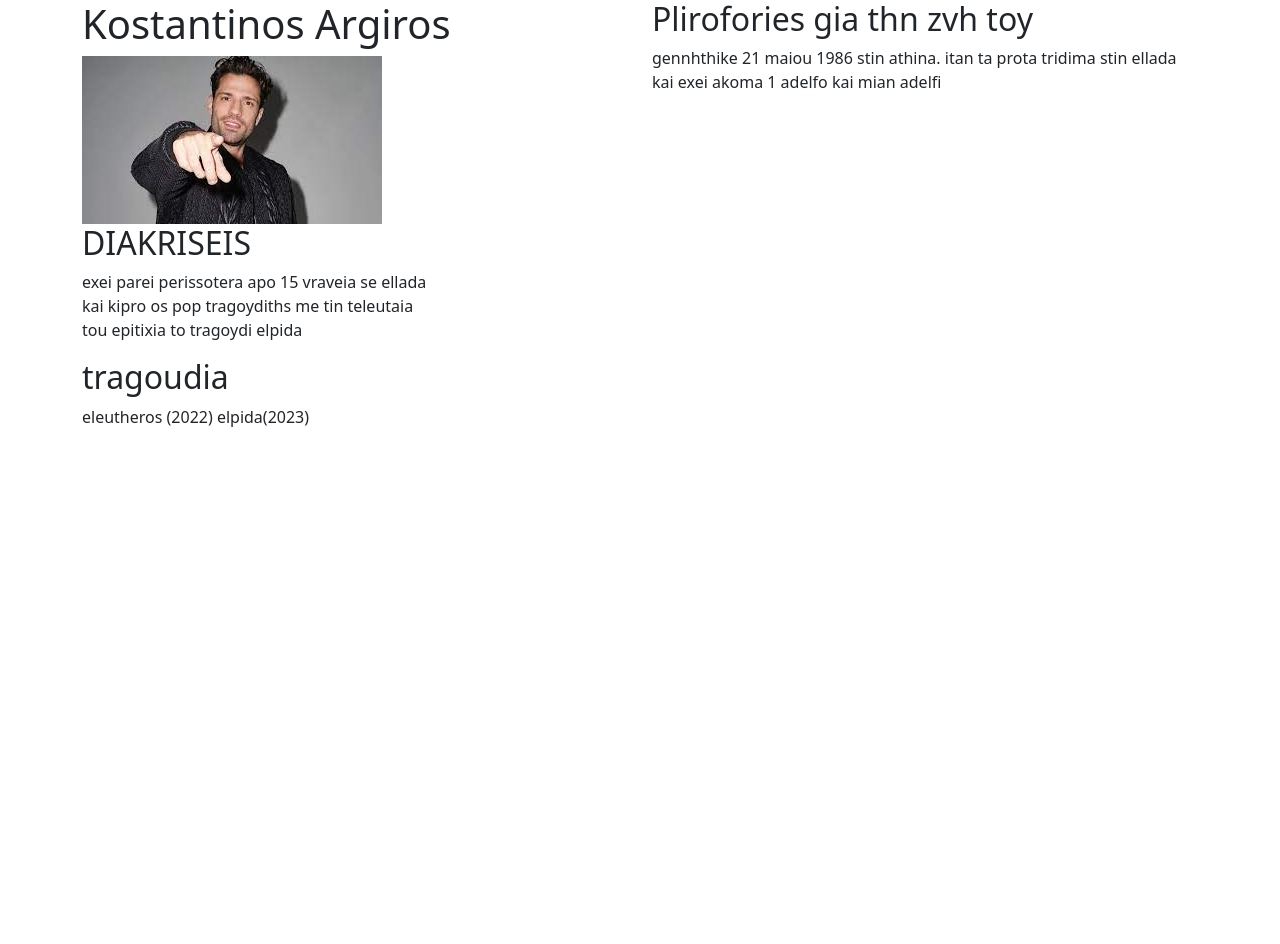
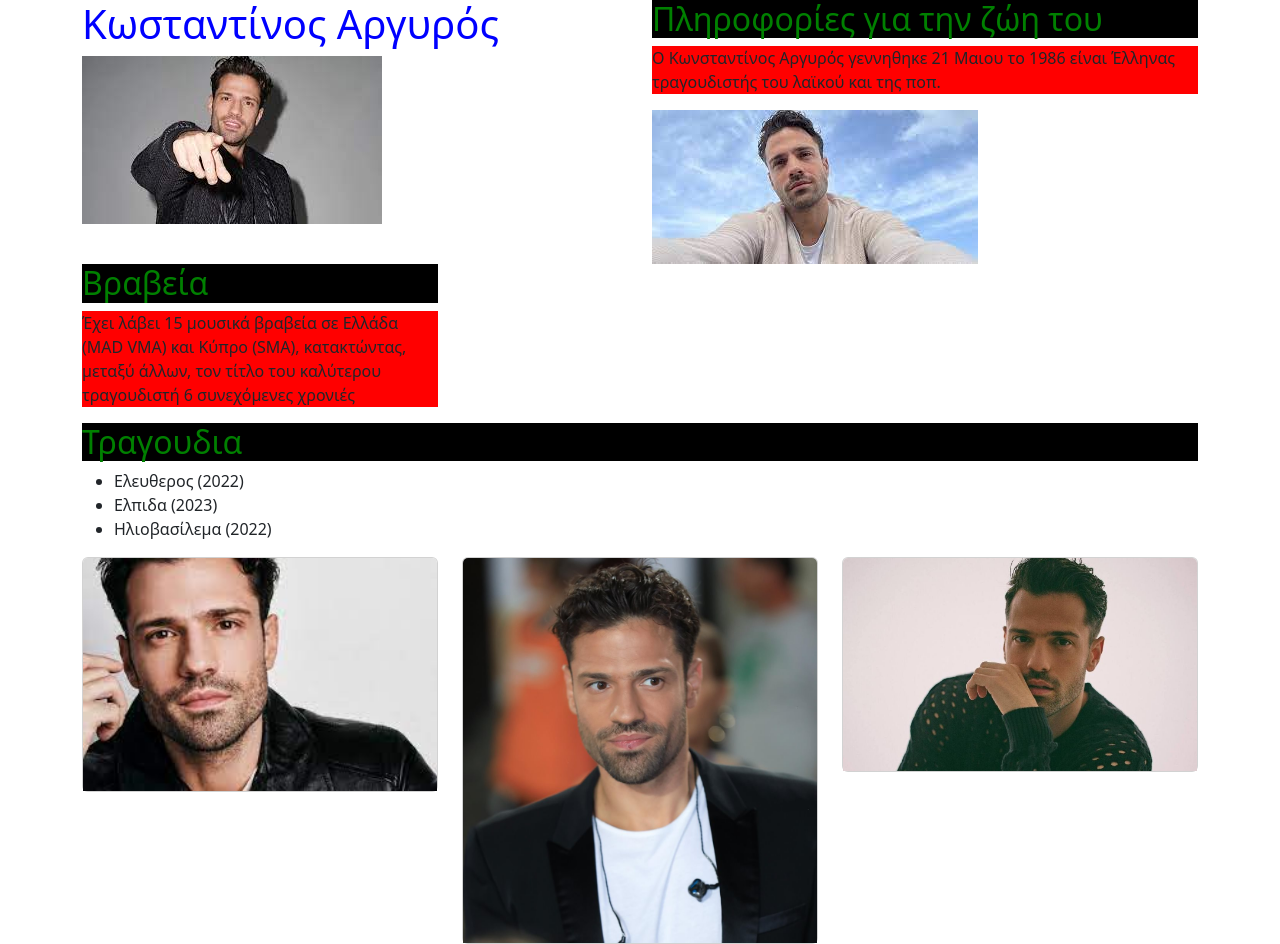
Before and after one commit to loukia1211/loukia1211.github.io, a plain HTML site: page index.html in a window 1280 px wide. Before the commit the page ends 800 px from the top, so only its background shows below. Drawn offline with nearby package versions, Linux system fonts and the light colour scheme.

Commit message:
Add files via upload

```diff
--- a/css/style.css
+++ b/css/style.css
@@ -1,3 +1,14 @@
 h1{
-	width:
+	color: blue;
 }
+p{
+	background: red;
+}
+h2{
+	color: green;
+	background: black;
+}
+
+.card-img-top {
+	width: 100%
+}
--- a/index.html
+++ b/index.html
@@ -2,34 +2,56 @@
 <html>
 <head>
 <link rel="stylesheet" type="text/css" href="https://cdn.jsdelivr.net/npm/bootstrap@5.2.3/dist/css/bootstrap.min.css">
+<link rel="stylesheet" type="text/css" href="css/style.css">
 </head>
 <body>
 	<div class="container">
    		<div class="row">
    			<div class="col-md-6">
-  				<h1>Kostantinos Argiros</h1>
+  				<h1>Κωσταντίνος Αργυρός</h1>
   				<img src="img/argiros.jpg">
 			</div>
 			<div class="col-md-6">
-				<h2>Plirofories gia thn zvh toy</h2>
-				<p>gennhthike 21 maiou 1986 stin athina. itan ta prota tridima stin ellada kai exei akoma 1 adelfo kai mian adelfi  </p>
+				<h2>Πληροφορίες για την ζώη του</h2>
+				<p>Ο Κωνσταντίνος Αργυρός γεννηθηκε 21 Μαιου το 1986 είναι Έλληνας τραγουδιστής του λαϊκού και της ποπ. </p>
+				<img src="img/argiros5.jpg">
+
 			</div>
 		</div>
 		<div class="row">
 			<div class="col-md-4">
-				<h2>DIAKRISEIS</h2>
-				<p>exei parei perissotera apo 15 vraveia se ellada kai kipro os pop tragoydiths me tin teleutaia tou epitixia to tragoydi elpida</p>
+				<h2>Βραβεία</h2>
+				<p>Έχει λάβει 15 μουσικά βραβεία σε Ελλάδα (MAD VMA) και Κύπρο (SMA), κατακτώντας, μεταξύ άλλων, τον τίτλο του καλύτερου τραγουδιστή 6 συνεχόμενες χρονιές </p>
 			</div>
+
+			<div class="cold-md-8">
+				<h2>Τραγουδια</h2>
+			<ul>
+					<li>Ελευθερος (2022)</li>
+					<li>Ελπιδα (2023)</li>
+					<li>Ηλιοβασίλεμα (2022)</li>
+			</ul>
+			</div>
+		</div>
+
 		<div class ="row">
-			<div class="cold-md-8">
-				<h2>tragoudia</h2>
-			<p>eleutheros (2022)
-			 elpida(2023) </p>
+			<div class="col-md-4">
+				<div class="card">
+ 	 				<img class="card-img-top"  src="img/argiros3.jpg">
+				</div>
+			</div>
+			<div class="col-md-4">
+				<div class="card">
+ 	 				<img class="card-img-top"  src="img/argiros4.jpg">
+				</div>
+			</div>
+
+			<div class="col-md-4">
+				<div class="card">
+ 	 				<img class="card-img-top"  src="img/argiros2.jpg">
+				</div>
+			</div>
 		</div>
 	</div>
-
-	</div>
-
-
 </body>
 </html>
```
Also changed, not shown: img/argiros2.jpg (added), img/argiros3.jpg (added), img/argiros4.jpg (added).
